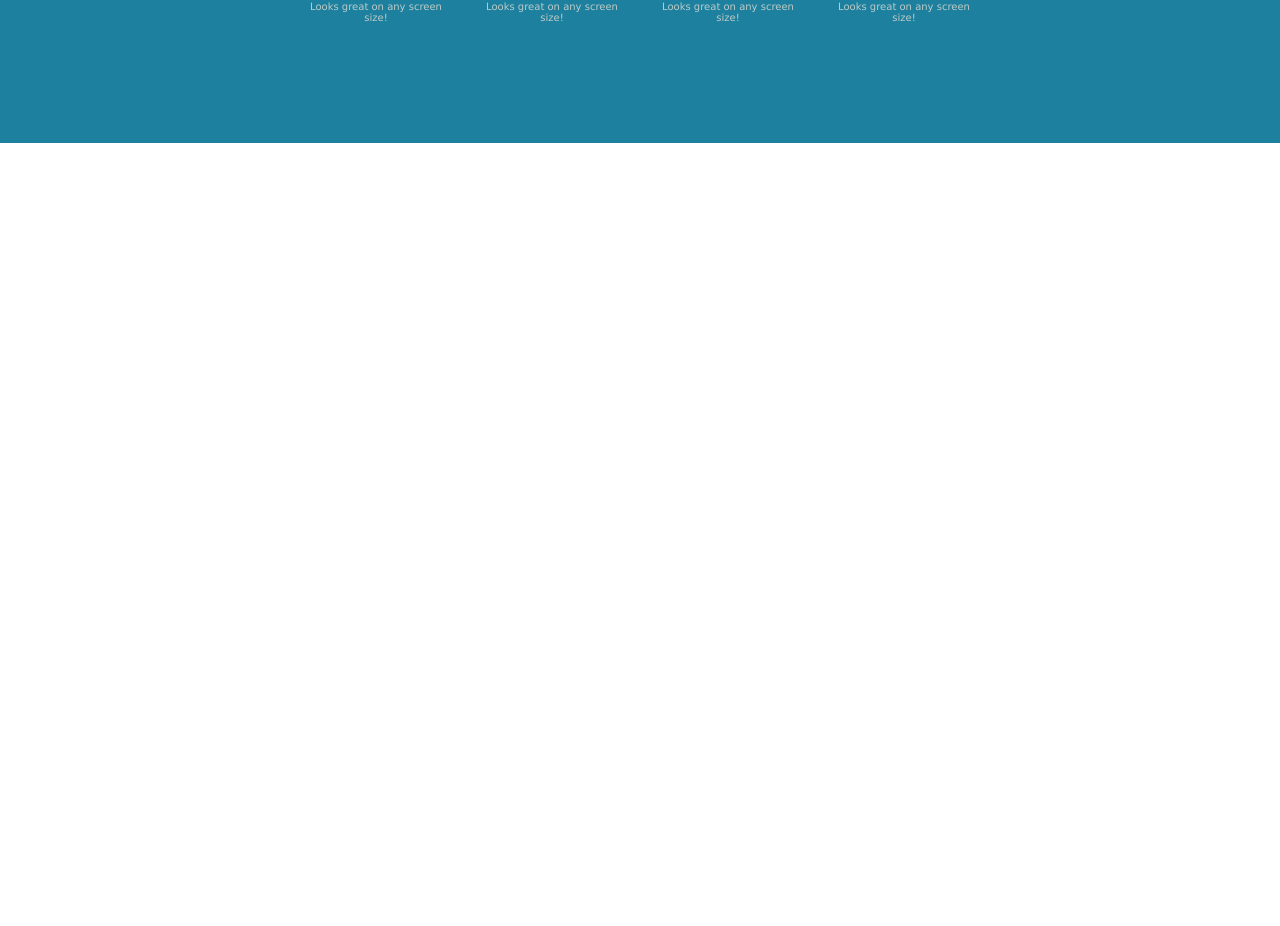
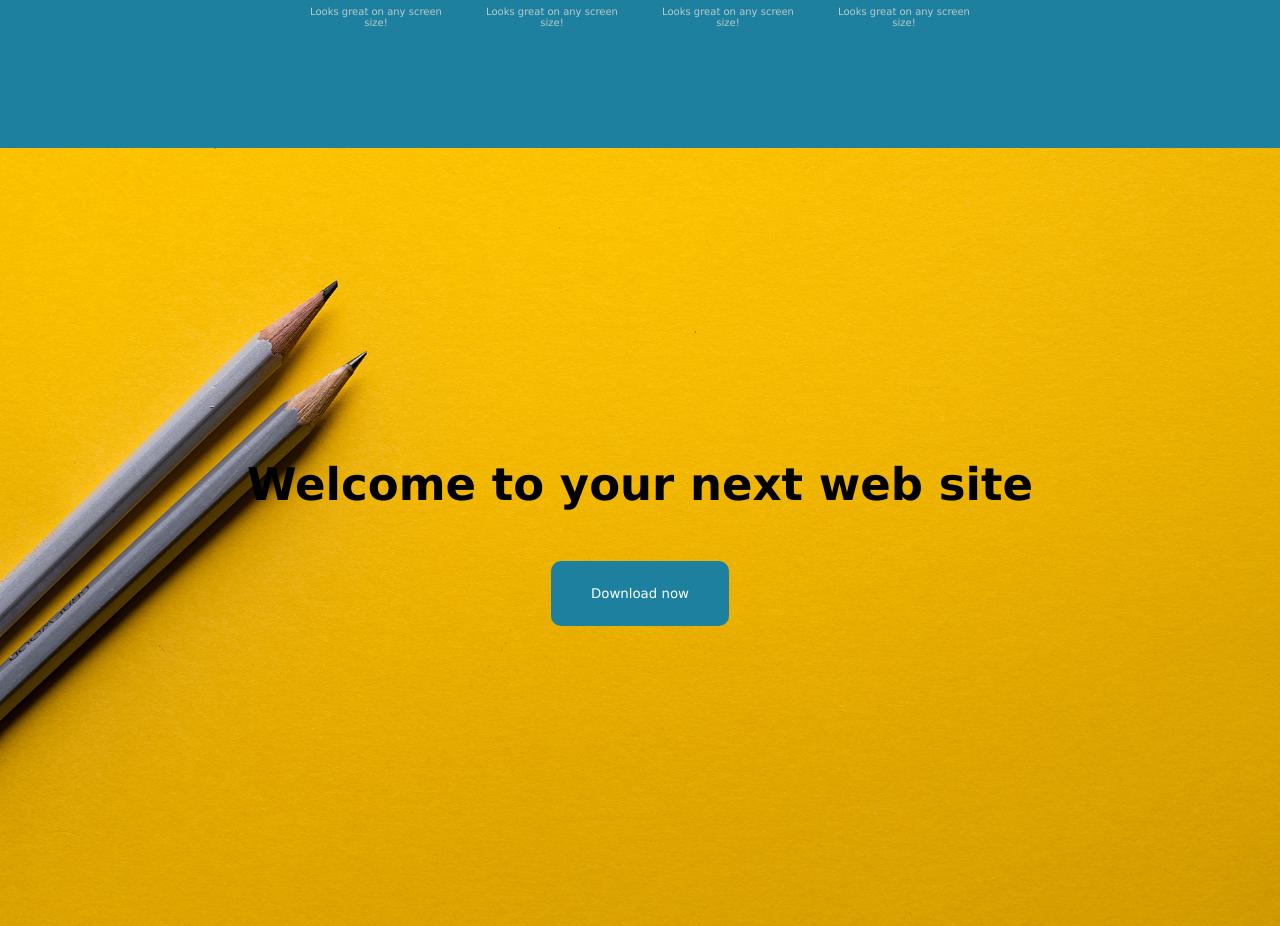
Before and after one commit to yaliyev/react-style-template, a React (Vite) app in the folder react-style-template-project/: page / in a window 1280 px wide. Shown: the part 1610-2536 px from the top of the page. Before the commit the page ends 1753 px from the top, so only its background shows below. Built offline with nearby package versions, Linux system fonts and the light colour scheme.

Commit message:
clean code(hero) = time economing

```diff
--- a/react-style-template-project/src/App.jsx
+++ b/react-style-template-project/src/App.jsx
@@ -13,6 +13,8 @@ function App() {
       <Hero heroTitle={"Stylish Portfolio"} heroText={"A Free Bootstrap Theme by Start Bootstrap"} heroButtonText={"Find out more"} />
       <SubHero subHeroTitle={"Stylish Portfolio is the perfect theme for your next project!"} subHeroText={"This theme features a flexible, UX friendly sidebar menu and stock photos from our friends at Unsplash !"}  subHeroButtonText="What we offer" />
       <BlueLayout/>
+      <Hero heroMediumTitle={"Welcome to your next web site"} heroButtonText={"Download now"}/>
+
     </>
   )
 }
--- a/react-style-template-project/src/components/Hero.jsx
+++ b/react-style-template-project/src/components/Hero.jsx
@@ -1,12 +1,15 @@
 import React from 'react'
 import '../styles/hero.css'
-const Hero = ({heroTitle,heroText,heroButtonText}) => {
+const Hero = ({heroTitle,heroMediumTitle,heroText,heroButtonText}) => {
     return (
         <div className='hero'>
 
             <div className="hero.hero-content">
                 <div className="hero-title">
                     {heroTitle}
+                </div>
+                <div className="hero-medium-title">
+                    {heroMediumTitle}
                 </div>
                 <div className="hero-text">
                     {heroText}
--- a/react-style-template-project/src/styles/hero.css
+++ b/react-style-template-project/src/styles/hero.css
@@ -19,10 +19,17 @@
     margin-top: 10px;
     font-weight: 600;
 }
+.hero-medium-title{
+    text-align: center;
+    font-size: 45px;
+    margin-top: 10px;
+    font-weight: 600;
+}
 .hero-text{
     margin-top: 10px;
     text-align: center;
     font-weight: 600;
+    font-size: 20px;
 }
 .hero-button-box{
     display: flex;
```
